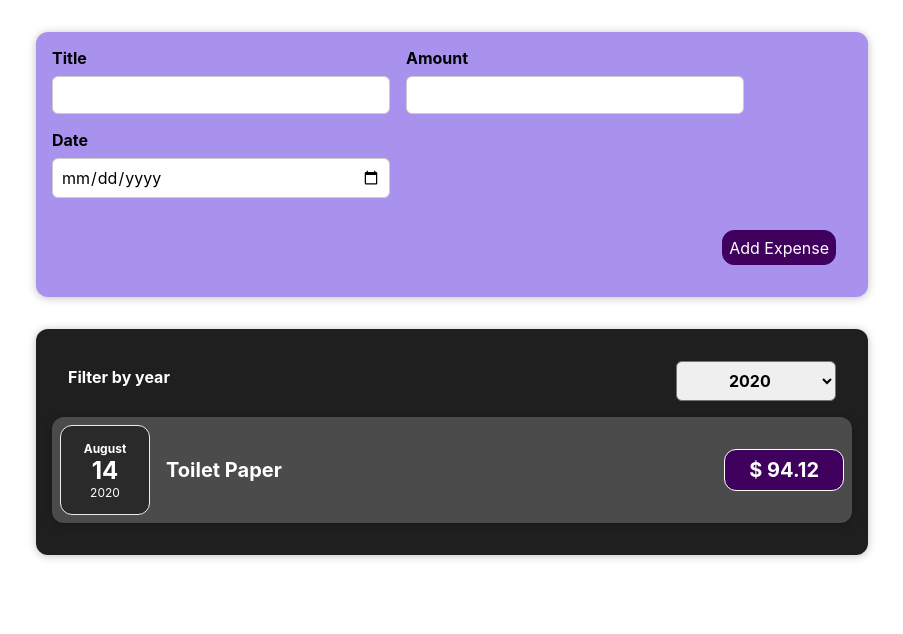
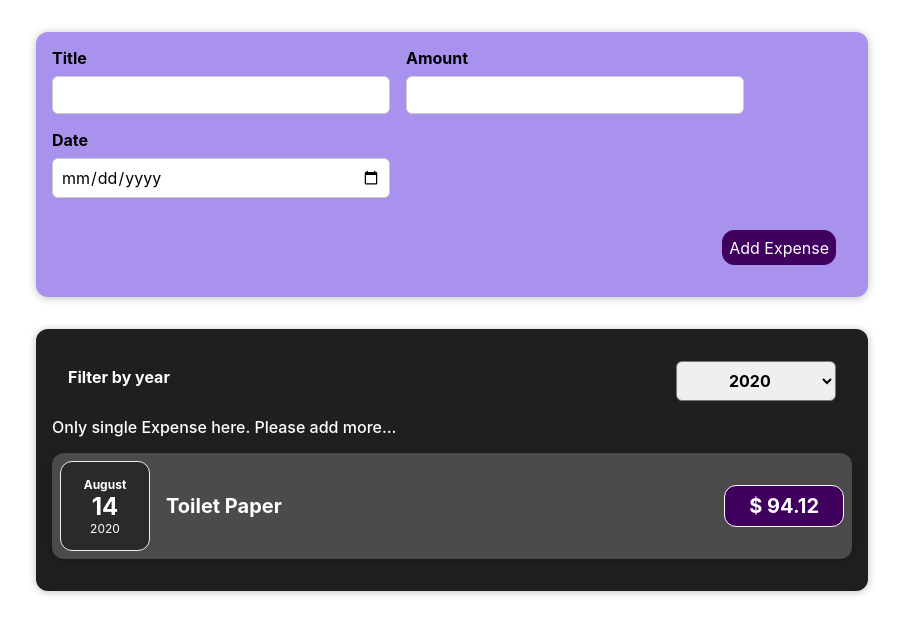
Before and after one commit to Karanjsk2k01/REACT-EXPENSE-TRACKER, a React (Create React App) app: page / in a window 1280 px wide. Shown: the top 634 px of the page, without its empty margins (188-1091 px from the left). Built offline with nearby package versions, Linux system fonts and the light colour scheme.

Commit message:
Added conditional rendering

```diff
--- a/src/components/Expenses/ExpenseFilter.js
+++ b/src/components/Expenses/ExpenseFilter.js
@@ -7,7 +7,6 @@ const ExpenseFilter = (props) => {
 
     props.onchangeFilter(event.target.value);
   }
-
 
   return (
     <div className='expenses-filter'>
--- a/src/components/Expenses/Expenses.js
+++ b/src/components/Expenses/Expenses.js
@@ -21,19 +21,49 @@ var Expense = (props) => {
 
   );
 
-  return (
-    <Card className="expenses">
-      <ExpenseFilter selected={filteredValue} onchangeFilter={onFilterChange} />
-      {filteredExpenses.map((expense) => (
+  let expenseslist = null;
+  if (filteredExpenses.length === 0) {
+    expenseslist = (
+      <p style={{ color: 'white', fontWeight: 500 }}>No Expenses Found!! </p>
+    );
+  }
+
+  if (filteredExpenses.length === 1) {
+    expenseslist = (
+      <>
+        <p style={{ color: "white", fontWeight: 500 }}>
+          Only single Expense here. Please add more...
+        </p>
+        <ExpenseItem
+          key={filteredExpenses[0].id}
+          title={filteredExpenses[0].Title}
+          amount={filteredExpenses[0].Amount}
+          date={filteredExpenses[0].Date}
+        />
+      </>
+    );
+  }
+  else if (filteredExpenses.length > 1) {
+    expenseslist =
+      filteredExpenses.map((expense) => (
         <ExpenseItem
           key={expense.id}
           title={expense.Title}
           amount={expense.Amount}
           date={expense.Date}
         />
-      ))}
-    </Card>
+      ))
+  }
+
+
+
+  return (
+    <Card className="expenses">
+      <ExpenseFilter selected={filteredValue} onchangeFilter={onFilterChange} />
+      {expenseslist}
+    </Card >
   );
+
 }
 
 export default Expense;
--- a/src/components/NewExpense/NewExpense.js
+++ b/src/components/NewExpense/NewExpense.js
@@ -11,8 +11,6 @@ const NewExpense = (props) => {
       id: Math.random().toString()
     }
 
-    // console.log('In newExpenses.js');
-    // console.log(formDateExpense);
     props.onSaveExpenseDetails(formDateExpense);
 
   }
```
